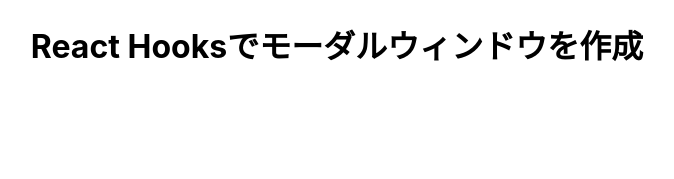
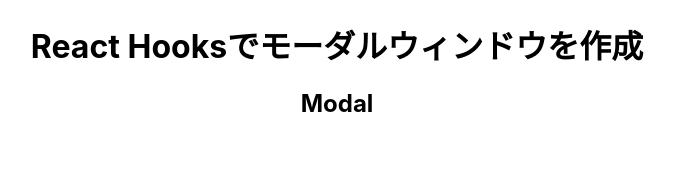
Before and after one commit to Onepiece2424/react-hooks-modal, a React (Create React App) app: page / in a window 1280 px wide. Shown: the top 179 px of the page, without its empty margins (303-977 px from the left). Built offline with nearby package versions, Linux system fonts and the light colour scheme; the HTML template or start-up script is replaced by a standard one.

Commit message:
useModal Hooksの作成

```diff
--- a/src/App.jsx
+++ b/src/App.jsx
@@ -1,9 +1,12 @@
 import './App.css';
+import useModal from './hooks/useModal';
 
 function App() {
+  const { Modal } = useModal();
   return (
     <div className="App">
       <h1>React Hooksでモーダルウィンドウを作成</h1>
+      <Modal />
     </div>
   );
 }
--- /dev/null
+++ b/src/hooks/useModal.jsx
@@ -0,0 +1,9 @@
+const useModal = () => {
+  const Modal = () => {
+    return <h2>Modal</h2>;
+  };
+
+  return { Modal };
+};
+
+export default useModal;
```
